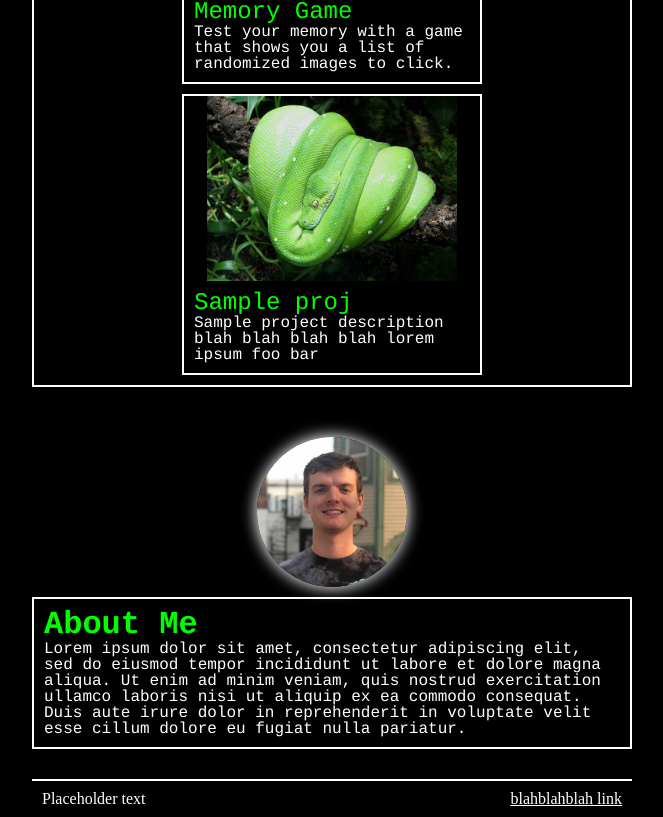
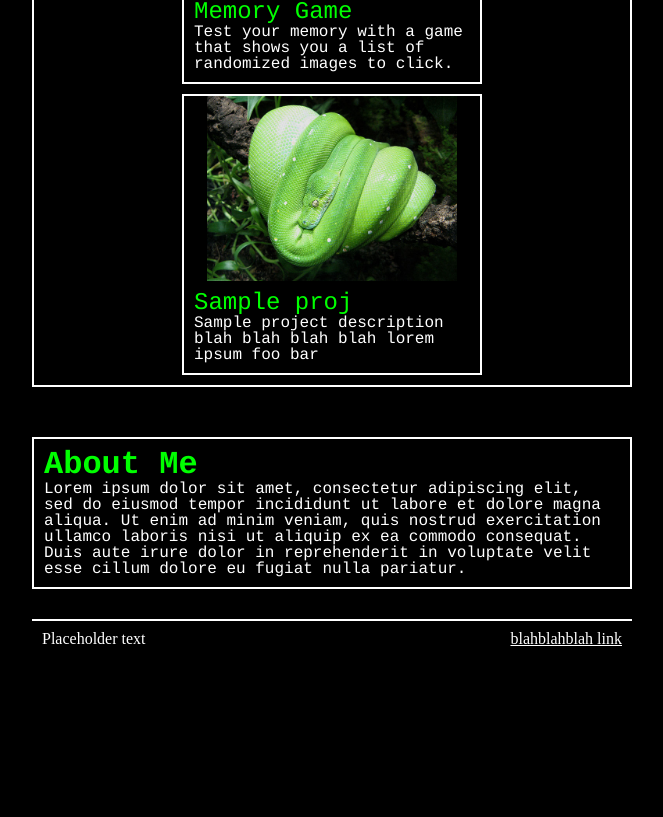
Before and after one commit to calbush/portfolio, a React (Create React App) app: page / in a window 1280 px wide. Shown: the part 563-1380 px from the top of the page, without its empty margins (308-971 px from the left). After the commit the page ends 1220 px from the top, so only its background shows below. Built offline with nearby package versions, Linux system fonts and the light colour scheme.

Commit message:
Remove image element from About component

```diff
--- a/src/components/About.js
+++ b/src/components/About.js
@@ -1,15 +1,13 @@
-import image from '../assets/images/profilepic.JPG'
+
 
 const About = () => {
 
 
     return(
         <div className='about-container section-container'>
-            <img className='profile-picture' src={image} alt=''/>
             <div className='about-text-container'>
                 <h1 className='about-text-heading'>About Me</h1>
                 <p className='about-text'>Lorem ipsum dolor sit amet, consectetur adipiscing elit, sed do eiusmod tempor incididunt ut labore et dolore magna aliqua. Ut enim ad minim veniam, quis nostrud exercitation ullamco laboris nisi ut aliquip ex ea commodo consequat. Duis aute irure dolor in reprehenderit in voluptate velit esse cillum dolore eu fugiat nulla pariatur.</p>
-
             </div>
         </div>
     )
```
